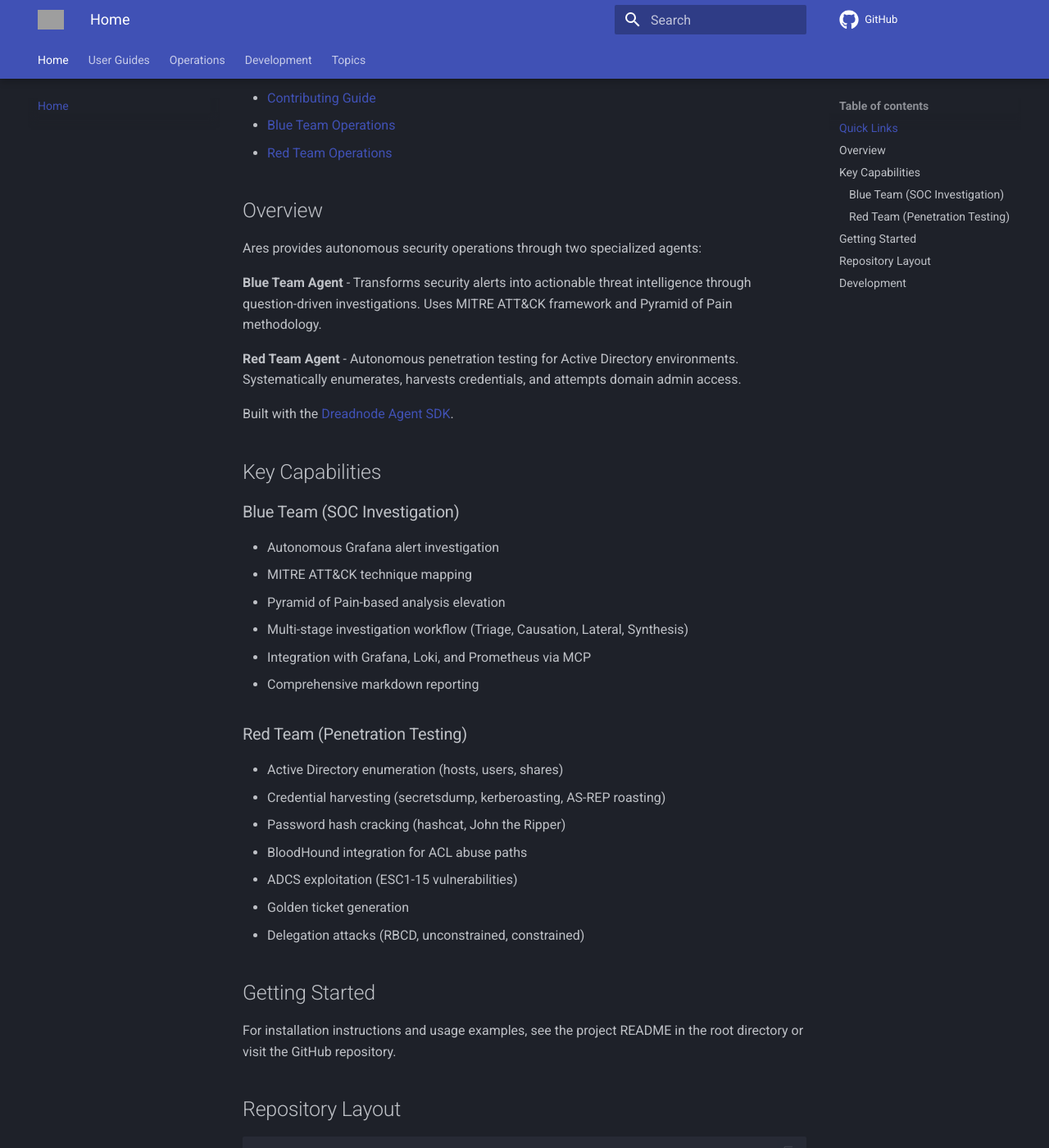
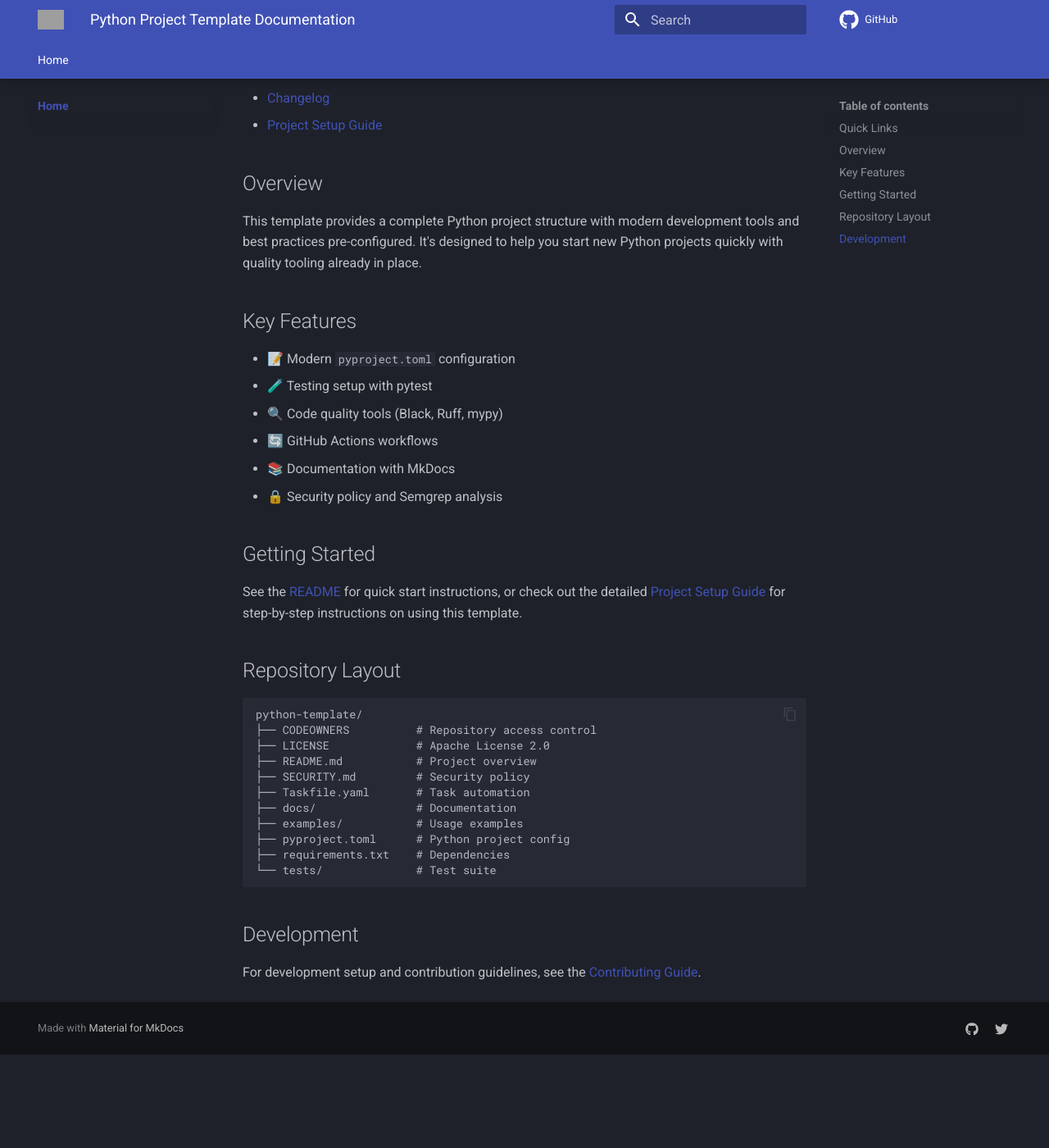
Before and after one commit to dreadnode/ares, an MkDocs documentation site: the page built from docs/index.md, in a window 1280 px wide and 1400 px high, scrolled down 364 px. Shown: the whole window at 82% size. Built offline with MkDocs 1.6.1 and Material for MkDocs 9.7.7, drawn with Linux system fonts in a browser that asks for light colours; comment, search, counter and statistics services are not loaded; after the commit the page ends 1650 px from its top, so only the background shows below that; some of the changed text lies outside the part shown; grey boxes are pictures that could not be loaded.

Commit message:
chore(template): merge template changes :up:
Signed-off-by: github-actions[bot] <github-actions[bot]@users.noreply.github.com>

````diff
--- a/.pre-commit-config.yaml
+++ b/.pre-commit-config.yaml
@@ -31,7 +31,7 @@ repos:
     rev: v2.4.1
     hooks:
       - id: codespell
-        entry: codespell -q 3 -f --skip=".git,.github,README.md" --ignore-words-list="astroid,braket,unstall,infinit"
+        entry: codespell -q 3 -f --skip=".git,.github,README.md" --ignore-words-list="astroid"
 
   - repo: https://github.com/RodrigoGonzalez/check-mkdocs
     rev: v1.2.0
@@ -93,7 +93,6 @@ repos:
     rev: v1.19.1
     hooks:
       - id: mypy
-        exclude: ^tests/
         additional_dependencies:
           - "types-PyYAML"
           - "types-requests"
--- a/docs/index.md
+++ b/docs/index.md
@@ -1,82 +1,52 @@
-# Ares Documentation
+# Python Project Template Documentation
 
-Welcome to the Ares documentation.
-Ares is an autonomous security operations agent with dual capabilities:
-**Blue Team** (SOC investigation) and **Red Team** (penetration testing).
+Welcome to the Python Project Template documentation.
+A modern Python project scaffold with batteries included.
 
 ## Quick Links
 
-- [Taskfile Usage Guide](taskfile_usage.md)
-- [Grafana MCP Integration](grafana_mcp_usage.md)
-- [Prompt Templates](prompt_templates.md)
+- [Project README](../README.md)
 - [Contributing Guide](contributing.md)
-- [Blue Team Operations](blue.md)
-- [Red Team Operations](red.md)
+- [Security Policy](../SECURITY.md)
+- [Changelog](../CHANGELOG.md)
+- [Project Setup Guide](topics/project-from-template.md)
 
 ## Overview
 
-Ares provides autonomous security operations through two specialized agents:
+This template provides a complete Python project structure with modern
+development tools and best practices pre-configured.
+It's designed to help you start new Python projects quickly with quality
+tooling already in place.
 
-**Blue Team Agent** - Transforms security alerts into actionable threat
-intelligence through question-driven investigations. Uses MITRE ATT&CK
-framework and Pyramid of Pain methodology.
+## Key Features
 
-**Red Team Agent** - Autonomous penetration testing for Active Directory
-environments. Systematically enumerates, harvests credentials, and attempts
-domain admin access.
-
-Built with the [Dreadnode Agent SDK](https://github.com/dreadnode/agent-sdk).
-
-## Key Capabilities
-
-### Blue Team (SOC Investigation)
-
-- Autonomous Grafana alert investigation
-- MITRE ATT&CK technique mapping
-- Pyramid of Pain-based analysis elevation
-- Multi-stage investigation workflow (Triage, Causation, Lateral, Synthesis)
-- Integration with Grafana, Loki, and Prometheus via MCP
-- Comprehensive markdown reporting
-
-### Red Team (Penetration Testing)
-
-- Active Directory enumeration (hosts, users, shares)
-- Credential harvesting (secretsdump, kerberoasting, AS-REP roasting)
-- Password hash cracking (hashcat, John the Ripper)
-- BloodHound integration for ACL abuse paths
-- ADCS exploitation (ESC1-15 vulnerabilities)
-- Golden ticket generation
-- Delegation attacks (RBCD, unconstrained, constrained)
+- 📝 Modern `pyproject.toml` configuration
+- 🧪 Testing setup with pytest
+- 🔍 Code quality tools (Black, Ruff, mypy)
+- 🔄 GitHub Actions workflows
+- 📚 Documentation with MkDocs
+- 🔒 Security policy and Semgrep analysis
 
 ## Getting Started
 
-For installation instructions and usage examples, see the project README in the
-root directory or visit the GitHub repository.
+See the [README](../README.md) for quick start instructions, or check out the
+detailed [Project Setup Guide](topics/project-from-template.md) for step-by-step
+instructions on using this template.
 
 ## Repository Layout
 
 ```text
-ares/
-├── src/ares/                    # Main package
-│   ├── agents/                  # Agent orchestrators
-│   │   ├── blue/                # SOC investigation agent
-│   │   └── red/                 # Penetration testing agent
-│   ├── core/                    # Core models and engines
-│   │   └── factories/           # Agent factories
-│   ├── integrations/            # External integrations (MITRE)
-│   ├── reports/                 # Report generators
-│   └── tools/                   # Agent toolsets
-│       ├── blue/                # Blue team tools
-│       ├── red/                 # Red team tools
-│       └── shared/              # Shared tools (MITRE)
-├── templates/                   # Jinja2 prompt templates
-│   ├── agent/                   # Blue team agent templates
-│   ├── engines/                 # Question engine templates
-│   ├── redteam/                 # Red team agent templates
-│   └── reports/                 # Report templates
-├── tests/                       # Test suite
-├── docs/                        # Documentation
-└── reports/                     # Generated reports
+python-template/
+├── CODEOWNERS          # Repository access control
+├── LICENSE             # Apache License 2.0
+├── README.md           # Project overview
+├── SECURITY.md         # Security policy
+├── Taskfile.yaml       # Task automation
+├── docs/               # Documentation
+├── examples/           # Usage examples
+├── pyproject.toml      # Python project config
+├── requirements.txt    # Dependencies
+└── tests/              # Test suite
 ```
 
 ## Development
--- a/mkdocs.yaml
+++ b/mkdocs.yaml
@@ -6,19 +6,8 @@ site_url: https://rigging.dreadnode.io
 repo_url: https://github.com/dreadnode/your-project-here
 
 nav:
-  - Home: index.md
-  - User Guides:
-      - Taskfile Usage: taskfile_usage.md
-      - Remote Development: remote-development.md
-      - Grafana MCP Integration: grafana_mcp_usage.md
-      - Prompt Templates: prompt_templates.md
-  - Operations:
-      - Blue Team: blue.md
-      - Red Team: red.md
-  - Development:
-      - Contributing: contributing.md
-  - Topics:
-      - Grafana MCP Setup: topics/grafana-mcp-setup.md
+  - Home:
+      - index.md
 
 theme:
   logo: assets/logo_black.png
````
Also changed, not shown: CHANGELOG.md (+12 -10 lines), docs/contributing.md (+4 -3 lines), docs/topics/project-from-template.md (added, +200 -0 lines), pyproject.toml (+69 -207 lines), 9 other files.
